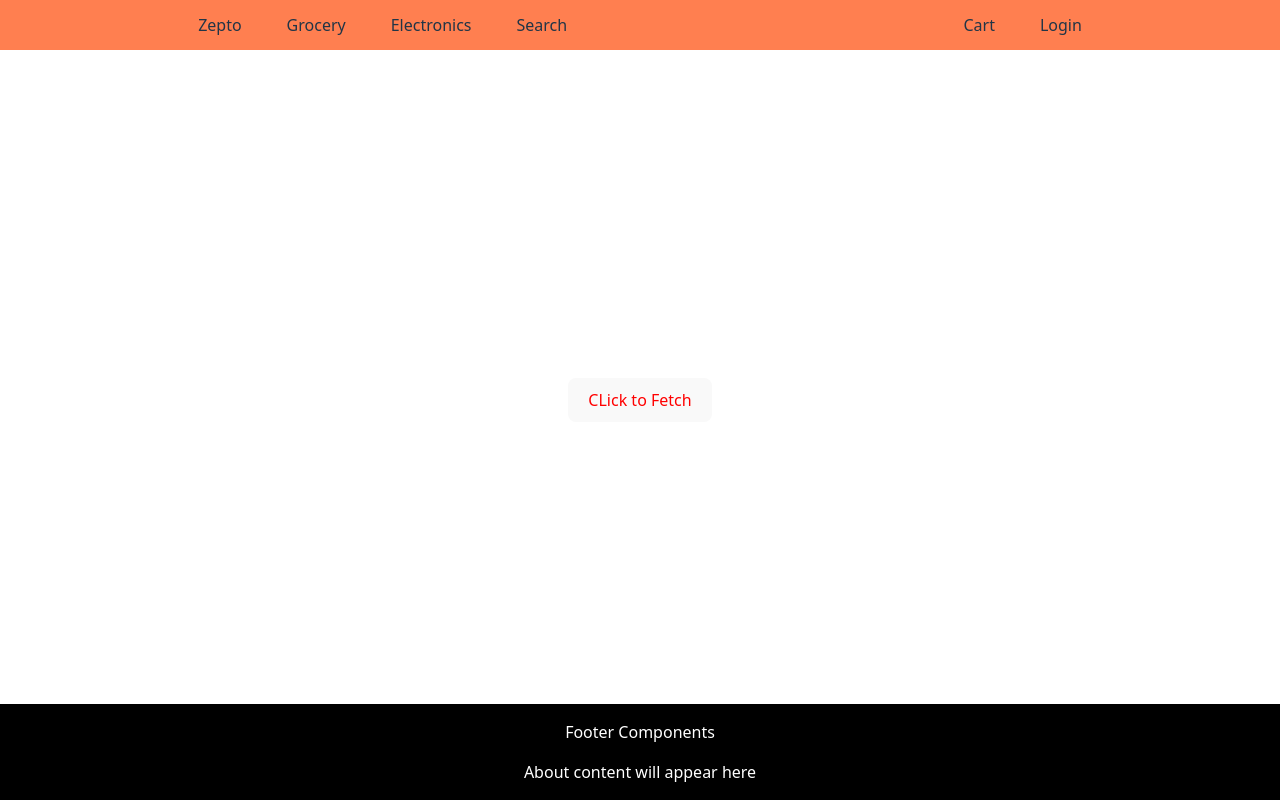
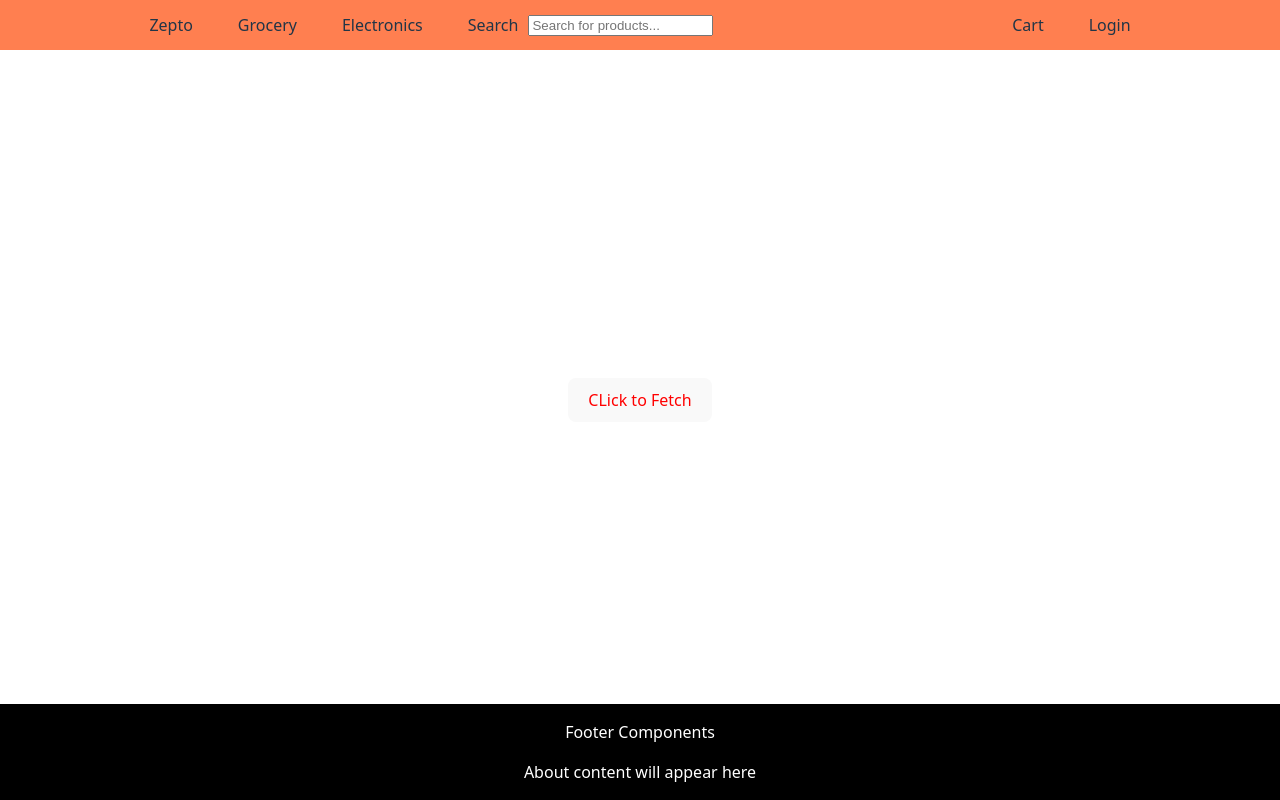
Before and after one commit to Ranjith1522/ZeptoApi, a React (Vite) app in the folder zepto-Api/: page / in a window 1280 px wide. Built offline with nearby package versions, Linux system fonts and the light colour scheme.

Commit message:
search bar added in header

```diff
--- a/zepto-Api/src/Components/Header/Header.css
+++ b/zepto-Api/src/Components/Header/Header.css
@@ -21,3 +21,9 @@
     align-items: center;
     gap: 45px
 }
+
+.search-container {
+    display: flex;
+    align-items: center;
+    gap: 10px;
+}
--- a/zepto-Api/src/Components/Header/Header.jsx
+++ b/zepto-Api/src/Components/Header/Header.jsx
@@ -17,8 +17,9 @@ function Header() {
                         <div>
                             <p>Electronics</p>
                         </div>
-                        <div>
+                        <div className="search-container">
                             <p>Search</p>
+                            <input type="text" placeholder="Search for products..." />
                         </div>
                     </div>
                     <div className="col-md-4">
```
